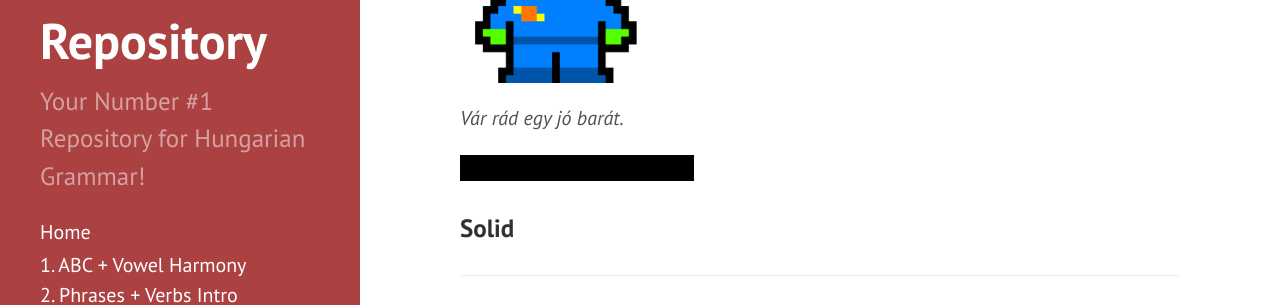
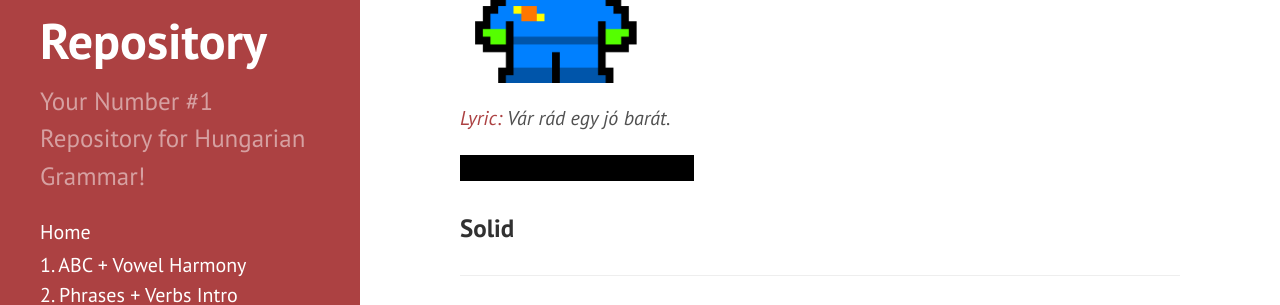
Before and after one commit to Magyartanulas/magyartanulas.github.io, a Jekyll site: the page built from locatives.md, in a window 1280 px wide and 900 px high, scrolled down 5598 px. Shown: the part 155-460 px from the top of the window. Built offline with Jekyll 4.4.1, drawn with Linux system fonts in a browser that asks for light colours; comment, search, counter and statistics services are not loaded.

Commit message:
Update locatives.md

```diff
--- a/locatives.md
+++ b/locatives.md
@@ -156,7 +156,7 @@ Naturally, surfaces get these endings and for abstract things, they can be used
 `Challenge!`
 ![alien](https://magyartanulas.github.io/public/alien.png)
 
-*Vár rád egy jó barát.*
+*[Lyric:](http://www.zeneszoveg.hu/dalszoveg/56226/rajzfilm-slagerek/toy-story---var-rad-egy-jo-barat-zeneszoveg.html) Vár rád egy jó barát.*
 
 <span class="spoiler">A good friend waits for you.</span>
 
```
